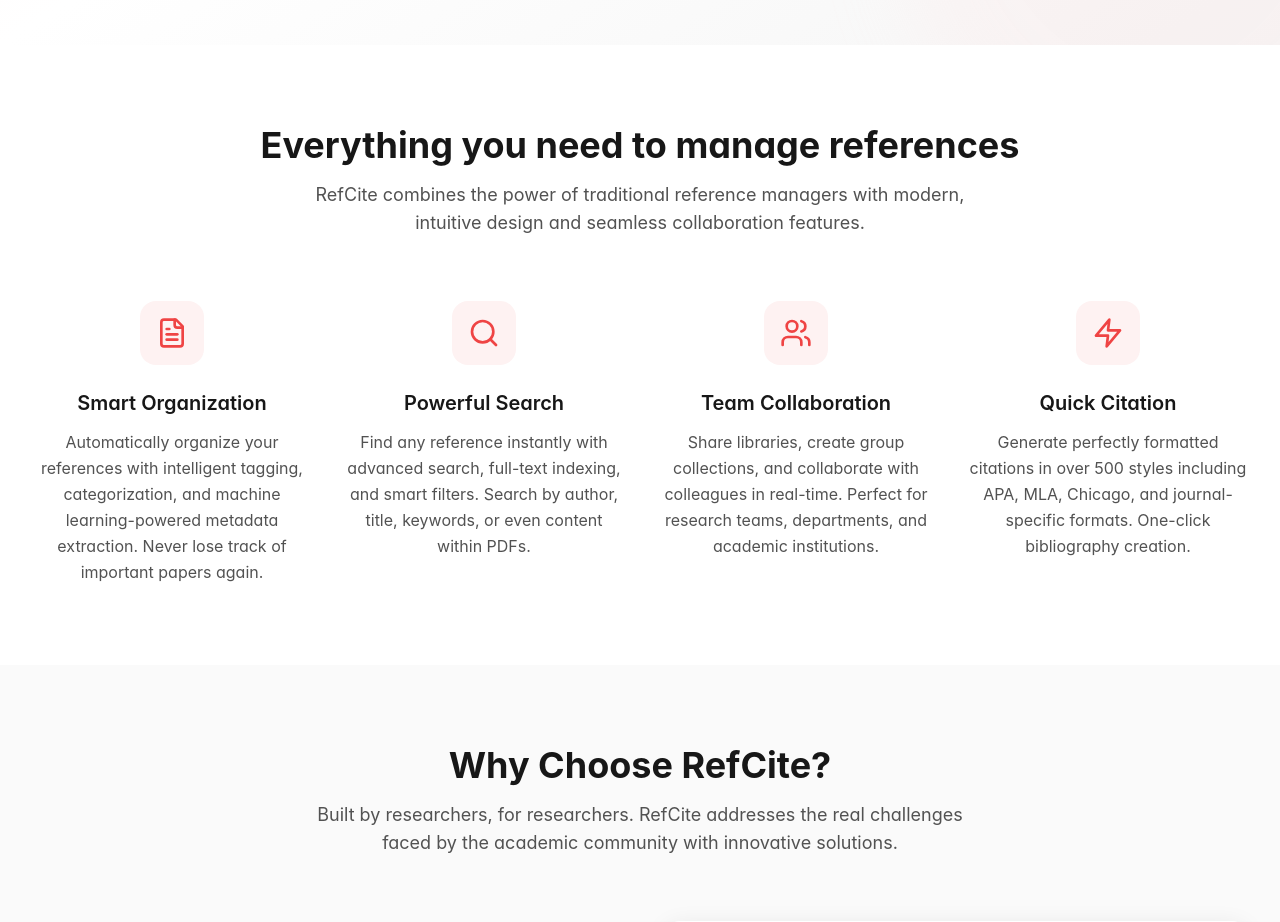
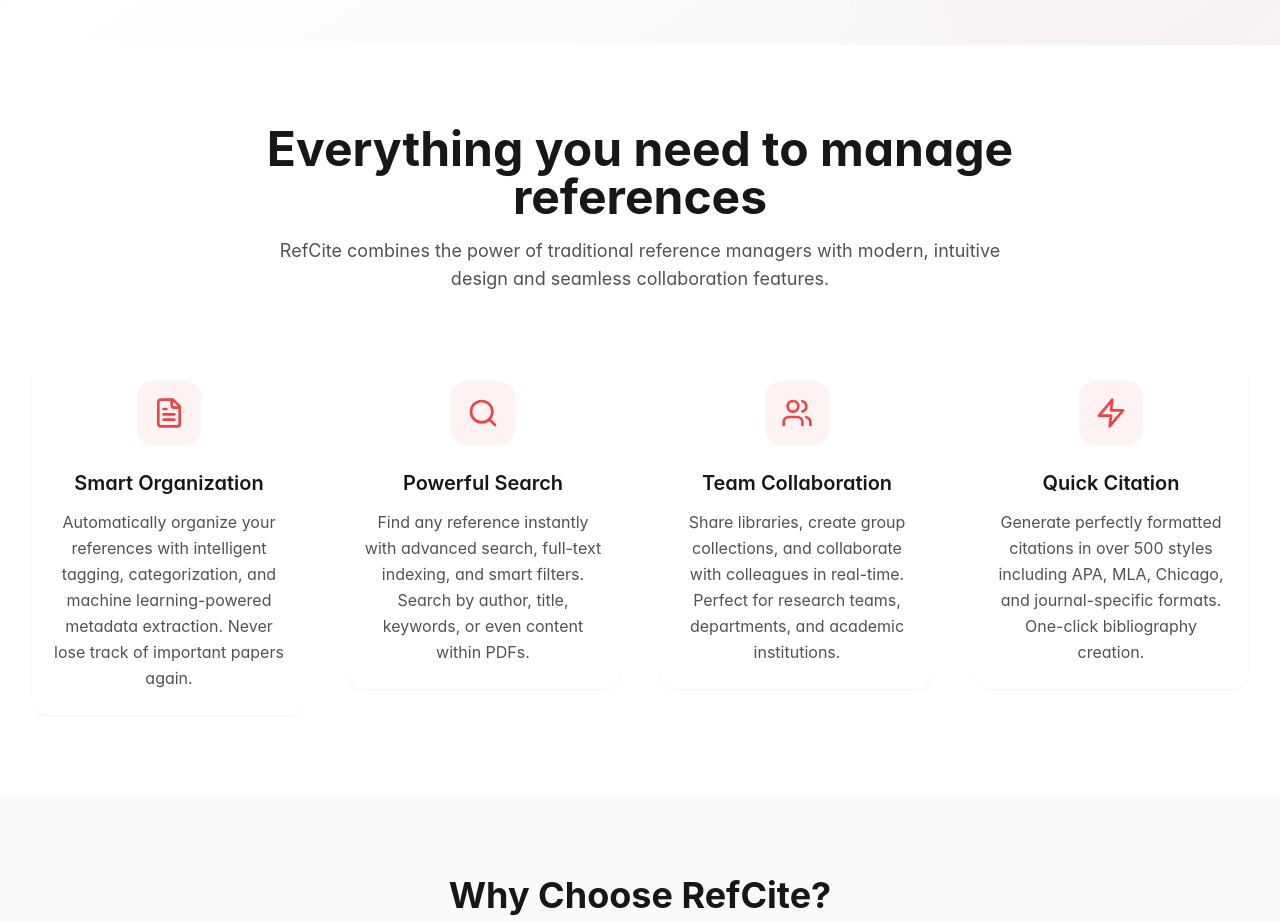
Before and after one commit to mAi-Research-Lab/reference-collector-frontend, a Next.js app: page / in a window 1280 px wide. Shown: the part 820-1742 px from the top of the page. Built offline with nearby package versions, Linux system fonts and the light colour scheme.

Commit message:
Improve features section layout and styling
Enhanced the features section by adjusting container widths, heading sizes, grid layout, and card styling for better visual hierarchy and responsiveness.

```diff
--- a/app/page.tsx
+++ b/app/page.tsx
@@ -109,23 +109,22 @@
 
       {/* Features Section */}
       <section id="features" className="py-20 bg-white">
-        <div className="container">
+        <div className="container max-w-7xl mx-auto">
           <ScrollReveal>
-            <div className="text-center mb-16">
-              <h2 className="text-3xl md:text-4xl font-bold text-neutral-900 mb-4">
+            <div className="text-center mb-16 max-w-4xl mx-auto">
+              <h2 className="text-3xl md:text-5xl font-bold text-neutral-900 mb-4">
                 Everything you need to manage references
               </h2>
-              <p className="text-lg text-neutral-600 max-w-2xl mx-auto">
-                RefCite combines the power of traditional reference managers with modern,
-                intuitive design and seamless collaboration features.
+              <p className="text-lg text-neutral-600 max-w-3xl mx-auto">
+                RefCite combines the power of traditional reference managers with modern, intuitive design and seamless collaboration features.
               </p>
             </div>
           </ScrollReveal>
 
-          <div className="grid grid-cols-1 md:grid-cols-2 lg:grid-cols-4 gap-8">
+          <div className="grid grid-cols-1 md:grid-cols-2 xl:grid-cols-4 gap-10">
             {features.map((feature, index) => (
               <ScrollReveal key={index} delay={index * 100} direction="up">
-                <div className="text-center group">
+                <div className="text-center group px-4 py-6 rounded-2xl bg-white shadow-sm hover:shadow-md transition-all duration-200">
                   <div className="w-16 h-16 bg-primary-50 rounded-2xl flex items-center justify-center mx-auto mb-6 group-hover:bg-primary-100 transition-colors duration-200">
                     <feature.icon className="w-8 h-8 text-primary-500" />
                   </div>
```
